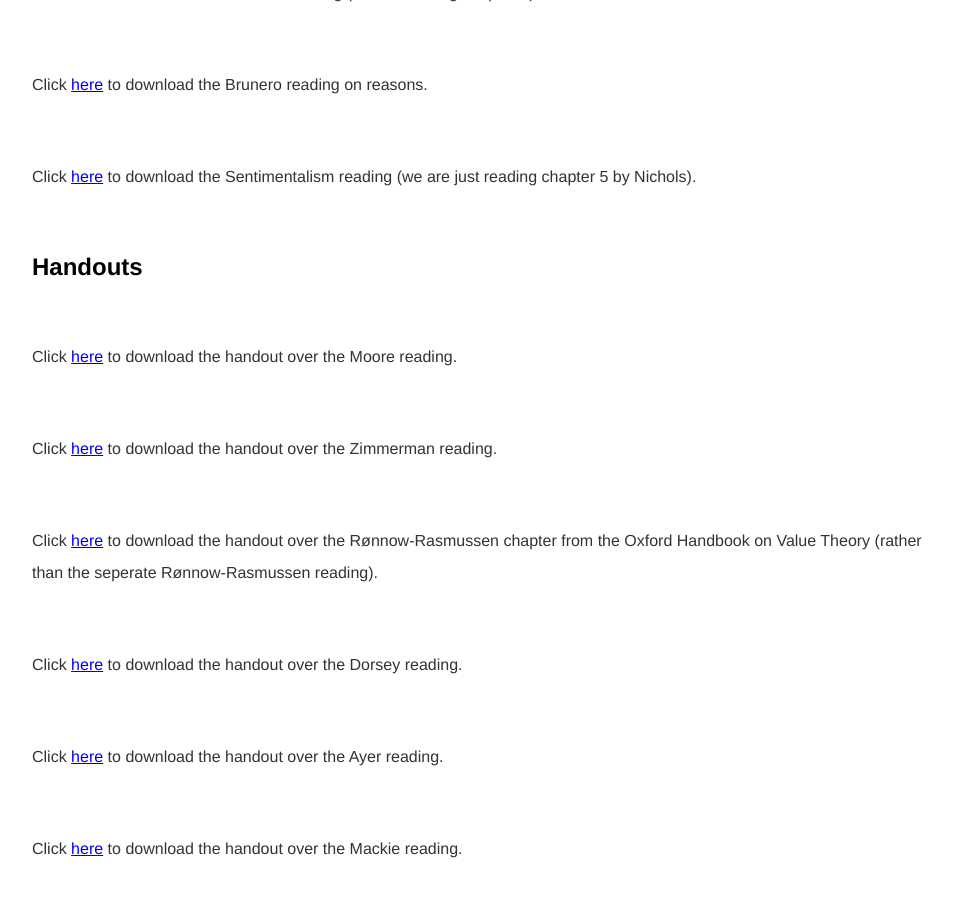
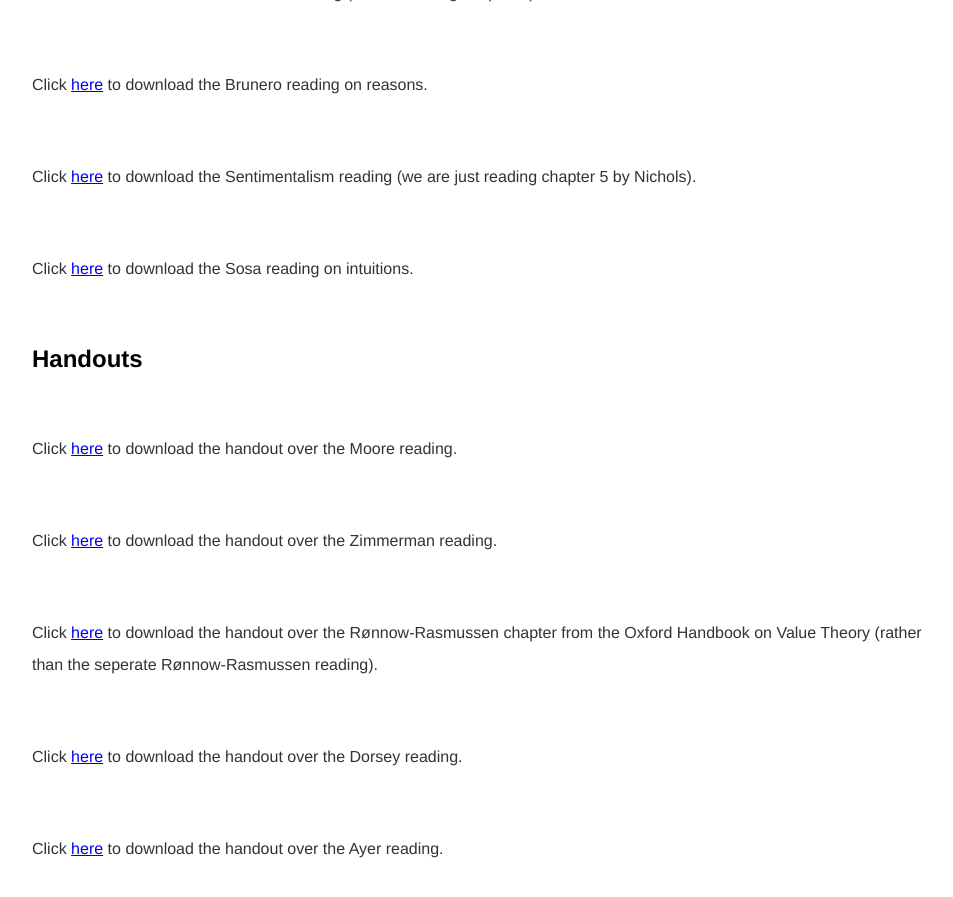
Before and after one commit to kevinjpatton/kevinjpatton.github.io, a Jekyll site: the page built from teaching/phil_3050/index.html, in a window 1280 px wide and 900 px high, scrolled down 1974 px. Shown: the top 897 px of the window, without its empty margins (160-1113 px from the left). Built offline with Jekyll 4.4.1, drawn with Linux system fonts in a browser that asks for light colours; Markdown is read by kramdown in place of the engine named in the settings.

Commit message:
Update index.html

```diff
--- a/teaching/phil_3050/index.html
+++ b/teaching/phil_3050/index.html
@@ -25,6 +25,7 @@ title: Teaching - Phil 3050
 <p>Click <a href="/banda/Bernard Williams - Moral Luck.pdf" target="_blank">here</a> to download the Williams reading (we are reading chapter 8).</p>
 <p>Click <a href="/teaching/phil_3050/John Brunero - Recent Work on Internal and External Reasons.pdf" target="_blank">here</a> to download the Brunero reading on reasons.</p>
 <p>Click <a href="/teaching/phil_3050/Walter Sinnott-Armstrong - Moral Psychology - Volume 2.pdf" target="_blank">here</a> to download the Sentimentalism reading (we are just reading chapter 5 by Nichols).</p>
+<p>Click <a href="/teaching/phil_3050/Ernest Sosa - Can There Be a Discipline of Philosophy And Can It Be Founded on Intuitions.pdf" target="_blank">here</a> to download the Sosa reading on intuitions.</p>
 
 <h2>Handouts</h2>
 <p>Click <a href="/teaching/phil_3050/Handout_Moore.pdf" target="_blank">here</a> to download the handout over the Moore reading.</p>
```
